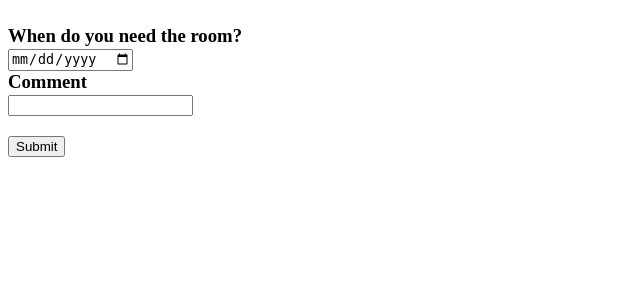
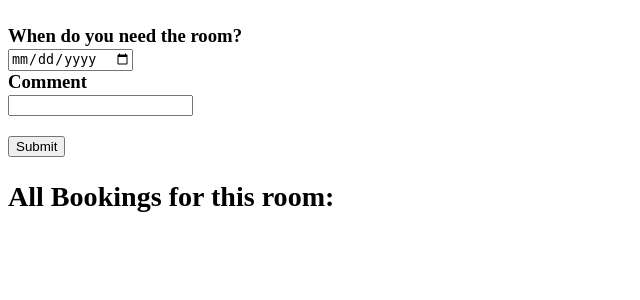
Before and after one commit to MaciejKuberski/Meeting_Room_Reservation, a Django app: page /room/reserve/1 in a window 1280 px wide. Shown: the part 95-395 px from the top of the page, without its empty margins (0-640 px from the left). Run offline with Django 4.2, Linux system fonts and the light colour scheme; tables that the repository leaves empty hold one stand-in row (values such as "Sample post").

Commit message:
finished version

```diff
--- a/RoomReserve/room_reserve_app/templates/modify-room.html
+++ b/RoomReserve/room_reserve_app/templates/modify-room.html
@@ -5,7 +5,7 @@
     <title>Title</title>
 </head>
 <body>
-<h1>Modify room '{{room.0.1}}'<br></h1>
+<h1>Edit room '{{room.0.1}}'<br></h1>
     <h6>
         <a href="http://127.0.0.1:8000">HOME</a>&nbsp;
         <a href="http://127.0.0.1:8000/room/list">Rooms List</a>&nbsp;
--- a/RoomReserve/room_reserve_app/templates/reserve-room.html
+++ b/RoomReserve/room_reserve_app/templates/reserve-room.html
@@ -27,10 +27,17 @@
 
 
       <p><button>Submit</button></p>
+      <h2>All Bookings for this room:</h2>
+      <ol>
+         {% for booking in booking_data%}
+         {%if booking.2 >= today%}
+         <li>{{booking.2|date:"d.m.Y"}}</li>
+         {%endif%}
+         {%endfor%}
+      </ol>
     </form>
     </h3>
 
 </main>
 </body>
 </html>
-<!--action="http://127.0.0.1:8000/room/list"-->
--- a/RoomReserve/room_reserve_app/views.py
+++ b/RoomReserve/room_reserve_app/views.py
@@ -35,9 +35,9 @@
         GET request method for rendering the list of all available rooms or a message if there are no rooms
         """
         # Get all rooms from the database
-        rooms = Room.objects.all().values_list()
 
         # If there are rooms, render the room list with the rooms context
+        rooms = Room.objects.all().values_list()
         if rooms:
             room_booking_data = ReserveRoom.objects.all().values_list()
             room_booking_id_list = [x[1] for x in list(room_booking_data)]
@@ -92,20 +92,31 @@
                                      room_capacity=room_capacity,
                                      projector_available=projector_available)
                 # Render the new-room page with a success message
-                ctx = {"message": "Room Added!"}
-                return render(request, 'new-room.html', ctx)
+
+                messages.success(request, "Room Added!")
+                return redirect("room-list")
+                # ctx = {"message": "Room Added!"}
+                # return render(request, 'new-room.html', ctx)
             else:
                 # Render the new-room page with an error message if the room capacity is not a positive integer
-                ctx = {"message": "Capacity needs to be a positive number and cannot be 0"}
-                return render(request, 'new-room.html', ctx)
+                messages.success("Capacity needs to be a positive number and cannot be 0")
+                return redirect("room-list")
+
+                # ctx = {"message": "Capacity needs to be a positive number and cannot be 0"}
+                # return render(request, 'new-room.html', ctx)
 
         # Catch errors if the room information is not valid
         except (IntegrityError, ValueError, DataError):
             # Render the new-room page with an error message
-            ctx = {"message": "Wrong Input, room was NOT added, possible reasons:",
-                   "reasons": ("Fields cannot be empty","Room with that name already exists",
-                               "Capacity cannot be higher than 32767 ")}
-            return render(request, 'new-room.html', ctx)
+            messages.success(request, "Wrong Input, room was NOT added, possible reasons: "
+                                      "fields cannot be empty, room with that name already exists, "
+                                      "capacity cannot be higher than 32767 ")
+            return redirect("room-list")
+
+            # ctx = {"message": "Wrong Input, room was NOT added, possible reasons:",
+            #        "reasons": ("Fields cannot be empty","Room with that name already exists",
+            #                    "Capacity cannot be higher than 32767 ")}
+            # return render(request, 'new-room.html', ctx)
 
 
 
@@ -120,7 +131,7 @@
         Deletes a room with the given ID.
         """
         Room.objects.filter(pk=room_id).delete()
-        redirect_room_list()
+        return redirect('room-list')
 
 
 class ModifyRoom(View):
@@ -131,8 +142,8 @@
         """
         Renders the modify-room.html template with the room data for the given ID.
         """
-        room = Room.objects.filter(pk = room_id).values_list()
-        ctx = {"room" : room}
+        room = Room.objects.filter(pk=room_id).values_list()
+        ctx = {"room": room}
         return render(request, "modify-room.html", ctx)
 
     def post(self, request, room_id):
@@ -142,39 +153,44 @@
         new_room_name = request.POST.get('room_name')
         new_room_capacity = request.POST.get('room_capacity')
         new_projector_available = request.POST.get('projector_available')
-        old_room_name_object = Room.objects.filter(pk = room_id).values_list()
+        old_room_name_object = Room.objects.filter(pk=room_id).values_list()
         old_room_name_tuple = old_room_name_object[0]
         old_room_name = old_room_name_tuple[1]
+        room = Room.objects.filter(pk=room_id).values_list()
 
         try:
             if int(new_room_capacity) > 0:
                 if old_room_name == new_room_name:
-                    Room.objects.filter(pk=room_id).update(room_name=new_room_name, room_capacity=new_room_capacity,
-                                                           projector_available=new_projector_available)
-                    messages.success(request, "Changes made successfully")
-                    redirect_room_list()
+                    Room.objects.filter(pk=room_id).update(
+                        room_name=new_room_name,
+                        room_capacity=new_room_capacity,
+                        projector_available=new_projector_available,
+                    )
+                else:
+                    # Check if the new room name already exists
+                    if Room.objects.filter(room_name=new_room_name).exists():
+                        ctx = {"message": "Room with that name already exists"}
+                        return render(request, "modify-room.html", ctx)
+                    # Update the room information
+                    Room.objects.filter(pk=room_id).update(
+                        room_name=new_room_name,
+                        room_capacity=new_room_capacity,
+                        projector_available=new_projector_available,
+                    )
+                return redirect("room-list")
 
-                else:
-                    if not Room.objects.filter(room_name = new_room_name):
-                        Room.objects.filter(pk = room_id).update(room_name = new_room_name, room_capacity = new_room_capacity,
-                                                                 projector_available = new_projector_available)
-
-                        messages.success(request, "Changes made successfully")
-                        redirect_room_list()
+            # If the new room capacity is not a positive integer, render the modify-room page with an error message
+            else:
+                messages.success(request, "Capacity needs to be a positive number and cannot be 0")
+                return redirect("room-list")
 
 
-                    else:
-                        messages.success(request, "Name already reserved!")
-                        redirect_room_list()
+        # If there is an error, render the modify-room page with an error message
+        except (IntegrityError, ValueError, DataError):
+            messages.success(request,"Changes were not made.Possible reasons: empty fields, name taken, "
+                                     "max capacity exceeded, capacity not a positive number or 0")
+            return redirect("room-list")
 
-            else:
-                messages.success(request, "Capacity needs to be a positive  number and cannot be 0")
-                redirect_room_list()
-
-        except (IntegrityError, ValueError, DataError):
-            messages.success(request, "Changes were not made. Possible reasons: empty fields, name taken, "
-                               "max capacity exceeded, capacity not a positive number or 0")
-            redirect_room_list()
 
 
 
@@ -189,28 +205,27 @@
     def get(self, request, room_id):
         """
         Render the reservation form.
-
         Args:
             request: A request object.
             room_id (int): The ID of the room to reserve.
-
         Returns:
             A rendered HTTP response with the reservation form.
         """
         room_name_object = Room.objects.filter(id=room_id).values_list()
         room_name_tuple = room_name_object[0]
         room_name = room_name_tuple[1]
-        ctx = {"message": room_name}
+        booking_data = ReserveRoom.objects.filter(room_id_id=room_id).values_list()
+        ctx = {"message": room_name,
+               "booking_data":booking_data,
+               "today":today}
         return render(request, "reserve-room.html", ctx)
 
     def post(self, request, room_id):
         """
         Handle reservation form submission.
-
         Args:
             request: A request object.
             room_id (int): The ID of the room to reserve.
-
         Returns:
             A rendered HTTP response with the result of the reservation attempt.
         """
@@ -219,6 +234,7 @@
         room_name = room_name_tuple[1]
         reservation_date = request.POST.get('room_date')
         comment = request.POST.get('room_comment')
+
 
         try:
             if future_date(reservation_date) or reservation_date == today:
@@ -243,11 +259,9 @@
     def get(self, request, room_id):
         """
         Handle GET requests to the view.
-
         Args:
             request (HttpRequest): The HTTP request object.
             room_id (int): The ID of the room to display details for.
-
         Returns:
             An HTTP response object containing the rendered template with the room details.
         """
```
